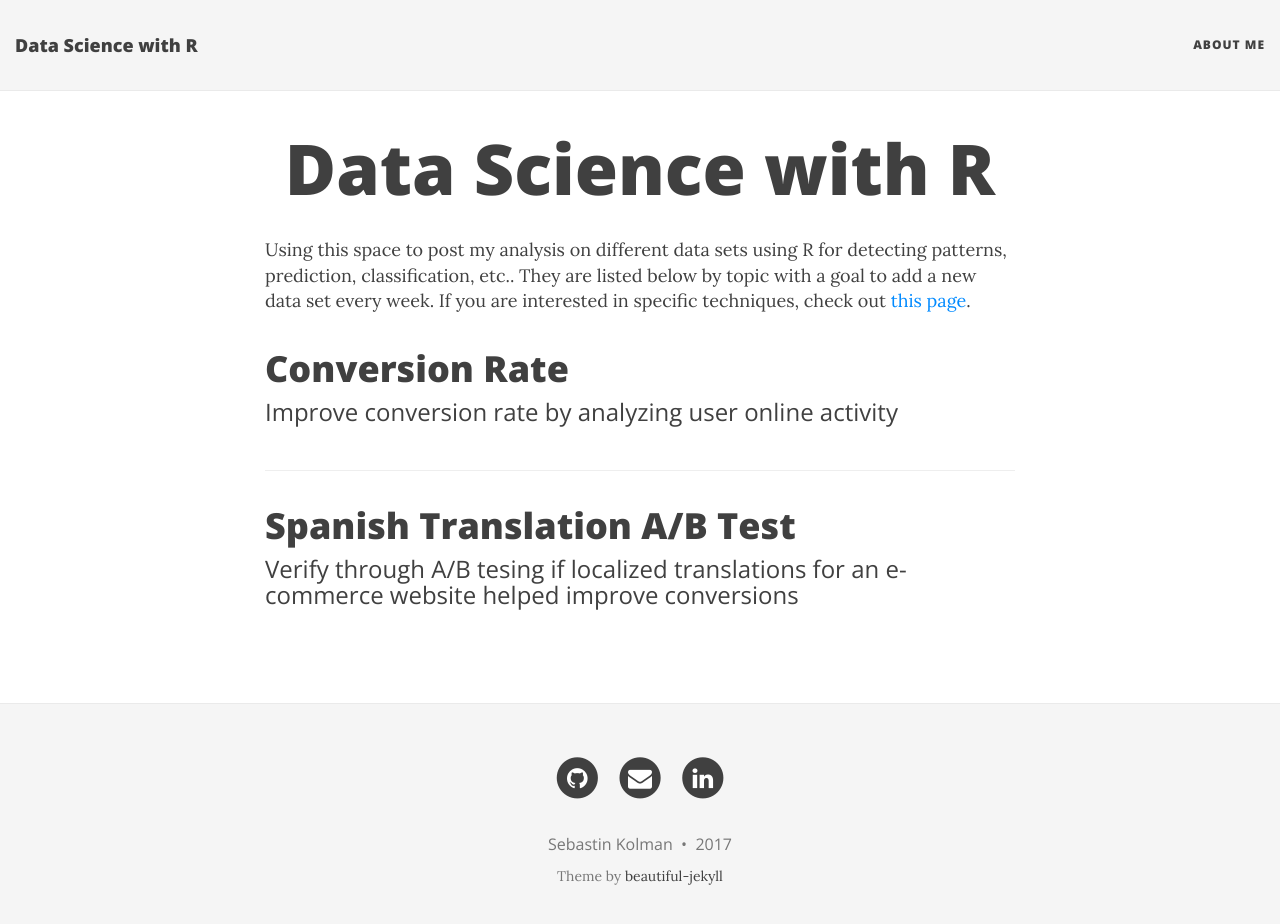
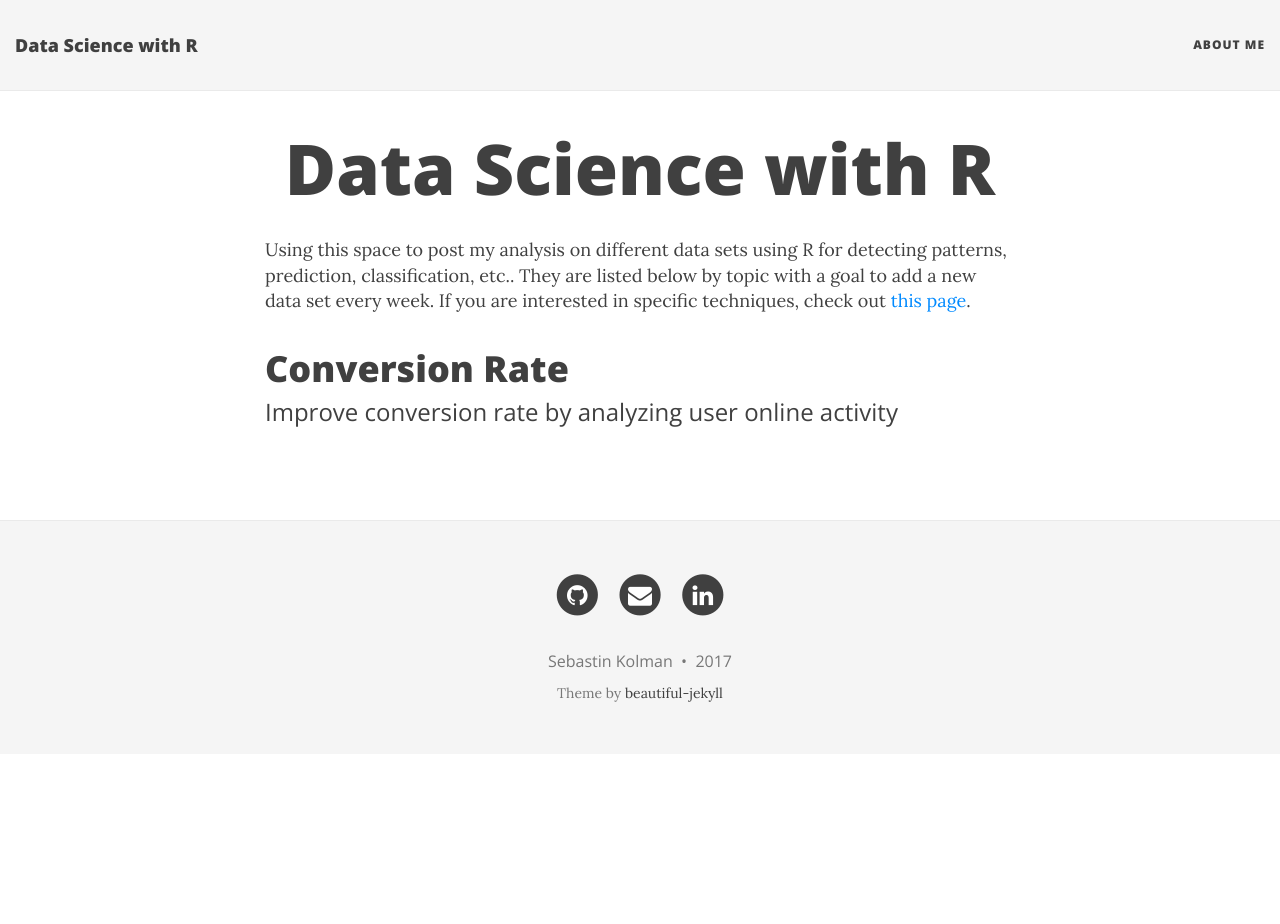
Before and after one commit to sabman83/data-analysis, a Jekyll site: the page built from index.html, in a window 1280 px wide and 937 px high. Shown: the top 924 px of the window. Built offline with Jekyll 4.4.1, drawn with Linux system fonts in a browser that asks for light colours; nearby versions of some CDN libraries; the list of posts is cut into pages by our own code.

Commit message:
Commented out

```diff
--- a/index.html
+++ b/index.html
@@ -13,10 +13,10 @@ title: Data Science with R
       <h3 class="post-subtitle">Improve conversion rate by analyzing user online activity</h3>
     </a>
   </article>
-  <article class="post-preview">
-  	<a href="2016-12-05-spanish-translation">
-      <h2 class="post-title">Spanish Translation A/B Test</h2>
-      <h3 class="post-subtitle">Verify through A/B tesing if localized translations for an e-commerce website helped improve conversions </h3>
-    </a>
-  </article>
+  <!--<article class="post-preview">-->
+    <!--<a href="2016-12-05-spanish-translation">-->
+      <!--<h2 class="post-title">Spanish Translation A/B Test</h2>-->
+      <!--<h3 class="post-subtitle">Verify through A/B tesing if localized translations for an e-commerce website helped improve conversions </h3>-->
+    <!--</a>-->
+  <!--</article>-->
 </div>
```
